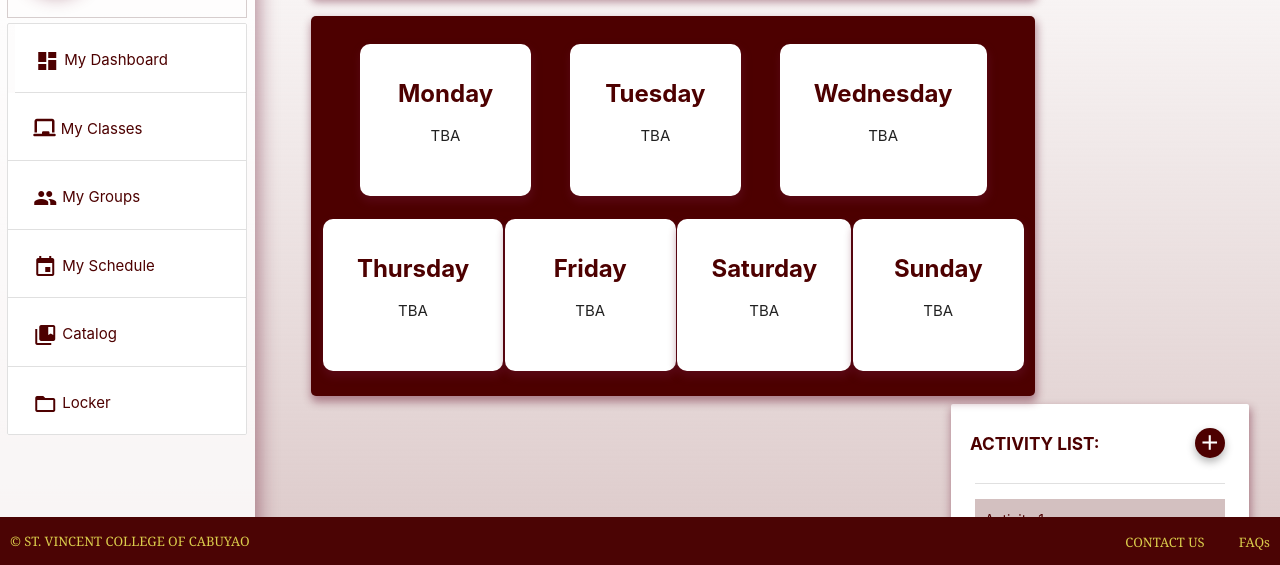
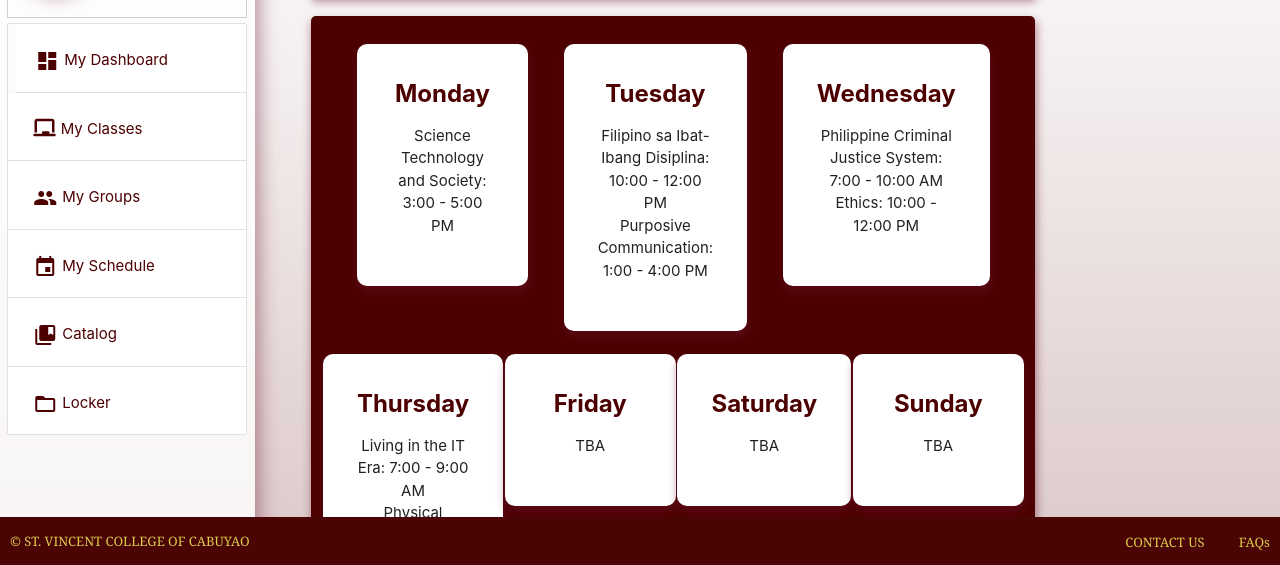
Before and after one commit to cessie840/testing123, a plain HTML site: page myschedule.html in a window 1280 px wide. Shown: the part 233-798 px from the top of the page. Drawn offline with nearby package versions, Linux system fonts and the light colour scheme.

Commit message:
changes in schedule

```diff
--- a/myschedule.html
+++ b/myschedule.html
@@ -184,7 +184,7 @@
                                 <div class="card-content">
                                     <span class="card-title" style="color: #4d0000; font-weight: bold;">Monday</span>
                                     <ul>
-                                        <li>TBA</li>
+                                        <li>Science Technology and Society: 3:00 - 5:00 PM</li>
                                     </ul>
                                 </div>
                             </div>
@@ -195,7 +195,8 @@
                                 <div class="card-content">
                                     <span class="card-title" style="color: #4d0000; font-weight: bold;">Tuesday</span>
                                     <ul>
-                                        <li>TBA</li>
+                                        <li>Filipino sa Ibat-Ibang Disiplina: 10:00 - 12:00 PM</li>
+                                        <li>Purposive Communication: 1:00 - 4:00 PM</li>
                                     </ul>
                                 </div>
                             </div>
@@ -205,7 +206,8 @@
                                 <div class="card-content">
                                     <span class="card-title" style="color: #4d0000; font-weight: bold;">Wednesday</span>
                                     <ul>
-                                        <li>TBA</li>
+                                        <li>Philippine Criminal Justice System: 7:00 - 10:00 AM</li>
+                                        <li>Ethics: 10:00 - 12:00 PM</li>
                                     </ul>
                                 </div>
                             </div>
@@ -216,7 +218,8 @@
                                 <div class="card-content">
                                     <span class="card-title" style="color: #4d0000; font-weight: bold;">Thursday</span>
                                     <ul>
-                                        <li>TBA</li>
+                                        <li>Living in the IT Era: 7:00 - 9:00 AM</li>
+                                        <li>Physical Education: 9:00 - 11:00 PM</li>
                                     </ul>
                                 </div>
                             </div>
```
